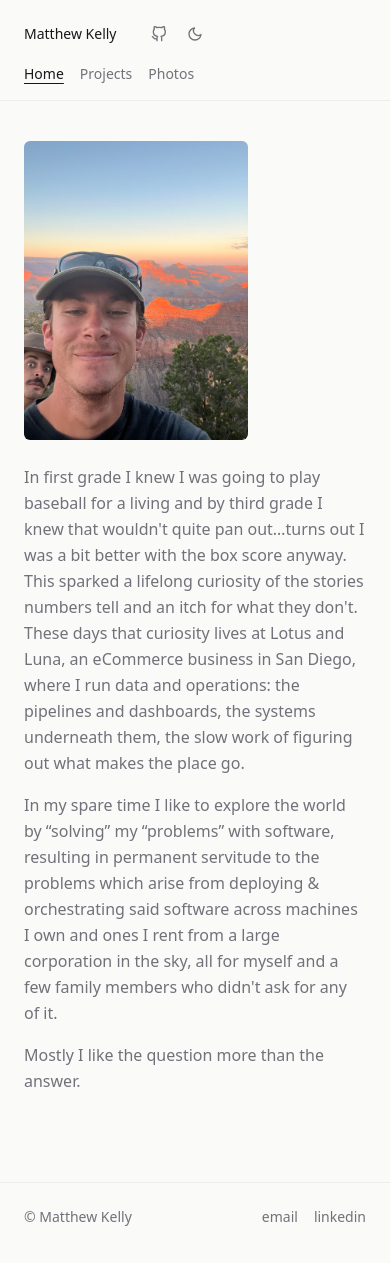
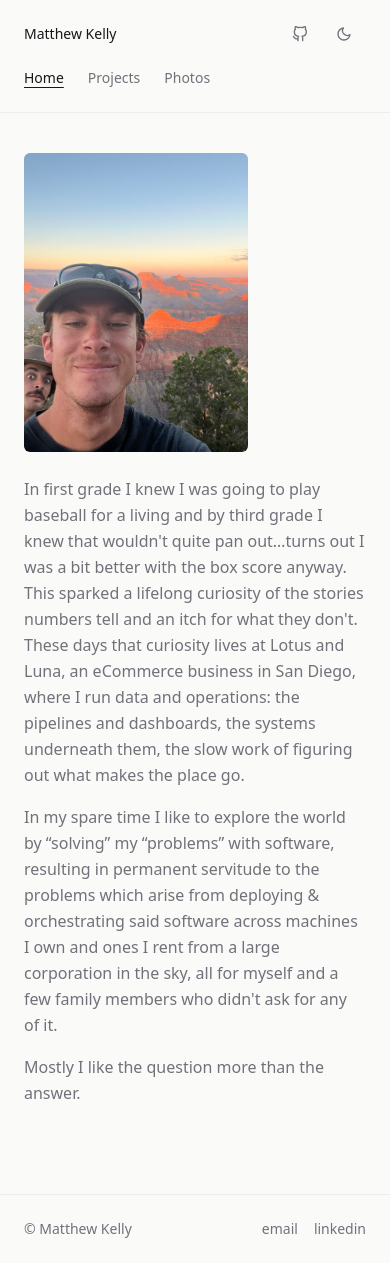
Before and after one commit to matta-kelly/publicpersona, a Next.js app: page / in a window 390 px wide. Built offline with nearby package versions, Linux system fonts and the light colour scheme.

Commit message:
fix(layout): put the nav right on a phone and write the column once

```diff
--- a/src/app/globals.css
+++ b/src/app/globals.css
@@ -29,6 +29,23 @@
   --color-link-hover: var(--link-hover);
 }
 
+/* The one column of the site: the nav, the page body and the footer all sit in it. */
+@utility column {
+  @apply mx-auto w-full max-w-3xl px-6;
+}
+
+/* A link or a button that stands alone gets a box a finger can hit: 44 px each way. */
+@utility tap {
+  @apply flex min-h-11 w-fit min-w-11 items-center;
+}
+
+@layer base {
+  /* The title of a page. A title of one long word breaks before it leaves the column. */
+  h1 {
+    @apply text-2xl font-semibold tracking-tight wrap-anywhere sm:text-3xl;
+  }
+}
+
 .link {
   color: var(--link);
   text-decoration-line: underline;
--- a/src/app/layout.tsx
+++ b/src/app/layout.tsx
@@ -15,7 +15,7 @@ export default function RootLayout({ children }: { children: React.ReactNode })
       <body className="flex min-h-screen flex-col">
         <Providers>
           <Nav />
-          <main className="mx-auto w-full max-w-3xl flex-1 px-6 py-10">{children}</main>
+          <main className="column flex-1 py-10">{children}</main>
           <Footer />
         </Providers>
       </body>
--- a/src/app/page.tsx
+++ b/src/app/page.tsx
@@ -2,7 +2,6 @@ import Image from "next/image";
 
 export default function HomePage() {
   return (
-    <div className="space-y-12">
     <section className="flow-root">
       <Image
         src="/profile-picture.jpg"
@@ -14,13 +13,12 @@ export default function HomePage() {
       />
       <div className="text-muted space-y-4 leading-relaxed">
         <p>
-            In first grade I knew I was going to play baseball for a living and by third grade I
-            knew that wouldn&apos;t quite pan out&hellip;turns out I was a bit better with the box
-            score anyway. This sparked a lifelong curiosity of the stories numbers tell and an itch
-            for what they don&apos;t. These days that curiosity lives at Lotus and Luna, an
-            eCommerce business in San Diego, where I run data and operations: the pipelines and
-            dashboards, the systems underneath them, the slow work of figuring out what makes the
-            place go.
+          In first grade I knew I was going to play baseball for a living and by third grade I knew
+          that wouldn&apos;t quite pan out&hellip;turns out I was a bit better with the box score
+          anyway. This sparked a lifelong curiosity of the stories numbers tell and an itch for what
+          they don&apos;t. These days that curiosity lives at Lotus and Luna, an eCommerce business
+          in San Diego, where I run data and operations: the pipelines and dashboards, the systems
+          underneath them, the slow work of figuring out what makes the place go.
         </p>
         <p>
           In my spare time I like to explore the world by &ldquo;solving&rdquo; my
@@ -32,6 +30,5 @@ export default function HomePage() {
         <p>Mostly I like the question more than the answer.</p>
       </div>
     </section>
-    </div>
   );
 }
--- a/src/app/photos/page.tsx
+++ b/src/app/photos/page.tsx
@@ -12,7 +12,7 @@ export default async function PhotosPage() {
     console.error("immich share fetch failed", err);
     return (
       <article>
-        <h1 className="text-3xl font-semibold tracking-tight">Photos</h1>
+        <h1>Photos</h1>
         <p className="text-muted mt-4">Photos unavailable right now. Try again later.</p>
       </article>
     );
@@ -21,8 +21,8 @@ export default async function PhotosPage() {
 
   return (
     <article>
-      <header className="prose prose-neutral dark:prose-invert">
-        <h1 className="text-3xl font-semibold tracking-tight">{share.albumName}</h1>
+      <header>
+        <h1>{share.albumName}</h1>
         <p className="text-muted mt-2">{photos.length} photos</p>
       </header>
       <Gallery photos={photos} />
--- a/src/app/projects/page.tsx
+++ b/src/app/projects/page.tsx
@@ -21,7 +21,7 @@ const PROJECTS = [
 export default function ProjectsPage() {
   return (
     <article>
-      <h1 className="text-3xl font-semibold tracking-tight">Projects</h1>
+      <h1>Projects</h1>
       <ul className="mt-8 grid gap-4 sm:grid-cols-2">
         {PROJECTS.map((p) => (
           <li key={p.slug}>
--- a/src/components/Footer.tsx
+++ b/src/components/Footer.tsx
@@ -1,18 +1,18 @@
 export default function Footer() {
   return (
     <footer className="mt-12 border-t border-black/5 dark:border-white/10">
-      <div className="text-muted mx-auto flex max-w-3xl items-center justify-between px-6 py-6 text-sm">
+      <div className="column text-muted flex items-center justify-between py-3 text-sm">
         <span>© Matthew Kelly</span>
-        <ul className="flex gap-4">
+        <ul className="-mr-2 flex">
           <li>
-            <a href="mailto:mattakellyy@gmail.com" className="hover:text-foreground">
+            <a href="mailto:mattakellyy@gmail.com" className="tap hover:text-foreground px-2">
               email
             </a>
           </li>
           <li>
             <a
               href="https://www.linkedin.com/in/matthew-kelly-profile/"
-              className="hover:text-foreground"
+              className="tap hover:text-foreground px-2"
               rel="noreferrer"
               target="_blank"
             >
--- a/src/components/Nav.tsx
+++ b/src/components/Nav.tsx
@@ -17,11 +17,11 @@ export default function Nav() {
 
   return (
     <header className="border-b border-black/5 dark:border-white/10">
-      <nav className="mx-auto flex max-w-3xl flex-wrap items-center gap-x-6 gap-y-3 px-6 py-4 text-sm">
-        <Link href="/" className="font-medium">
+      <nav className="column flex flex-wrap items-center gap-x-6 py-3 text-sm">
+        <Link href="/" className="tap mr-auto font-medium">
           Matthew Kelly
         </Link>
-        <ul className="text-muted order-3 flex w-full gap-4 sm:order-none sm:ml-auto sm:w-auto sm:gap-6">
+        <ul className="text-muted order-last -mx-3 flex w-full sm:order-none sm:w-auto">
           {links.map((l) => {
             const active = isActiveLink(pathname, l.href);
             return (
@@ -30,7 +30,7 @@ export default function Nav() {
                   href={l.href}
                   aria-current={active ? "page" : undefined}
                   className={twMerge(
-                    "hover:text-foreground",
+                    "tap hover:text-foreground px-3",
                     active && "text-foreground underline underline-offset-4",
                   )}
                 >
@@ -40,13 +40,13 @@ export default function Nav() {
             );
           })}
         </ul>
-        <div className="flex items-center">
+        <div className="flex">
           <a
             href="https://github.com/matta-kelly"
             target="_blank"
             rel="noreferrer"
             aria-label="GitHub"
-            className="text-muted hover:text-foreground block rounded-md p-2.5 transition-colors hover:bg-black/5 dark:hover:bg-white/10"
+            className="tap text-muted hover:text-foreground justify-center rounded-md transition-colors hover:bg-black/5 dark:hover:bg-white/10"
           >
             <GitHubIcon />
           </a>
--- a/src/components/ThemeToggle.tsx
+++ b/src/components/ThemeToggle.tsx
@@ -19,7 +19,7 @@ export default function ThemeToggle() {
       type="button"
       aria-label="Toggle theme"
       onClick={() => setTheme(isDark ? "light" : "dark")}
-      className="text-muted hover:text-foreground rounded-md p-2.5 transition-colors hover:bg-black/5 dark:hover:bg-white/10"
+      className="tap text-muted hover:text-foreground justify-center rounded-md transition-colors hover:bg-black/5 dark:hover:bg-white/10"
     >
       <span suppressHydrationWarning>
         {mounted ? isDark ? <SunIcon /> : <MoonIcon /> : <MoonIcon />}
```
Lines whose indentation alone changed are shown as unchanged.
